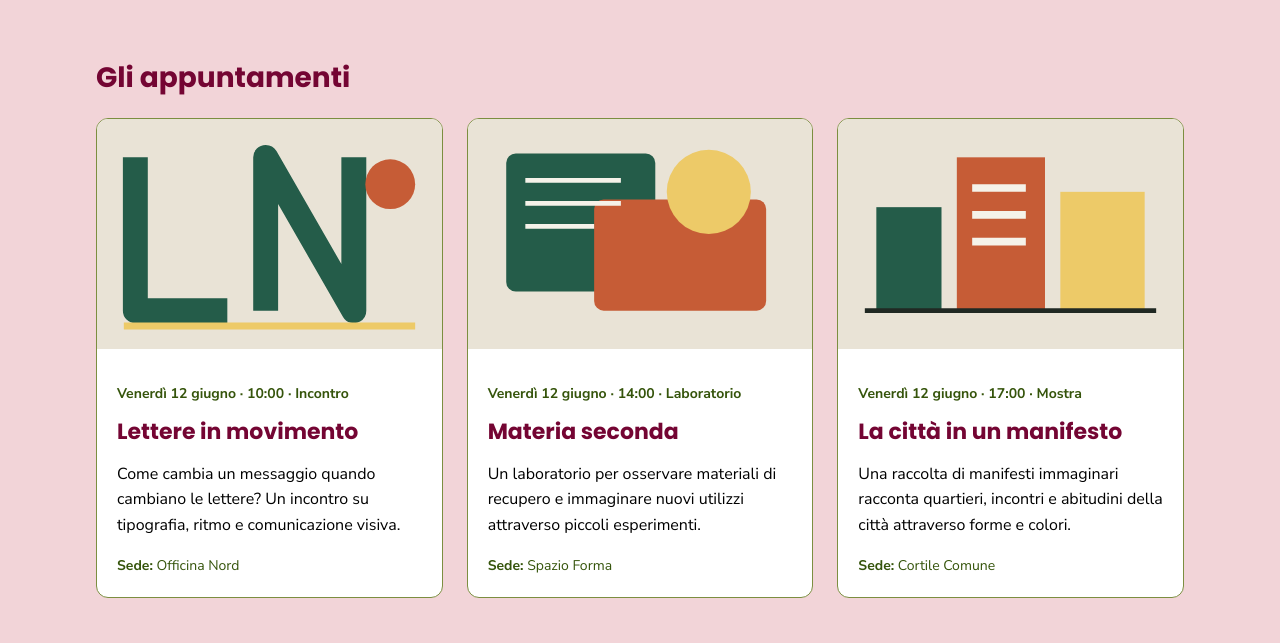
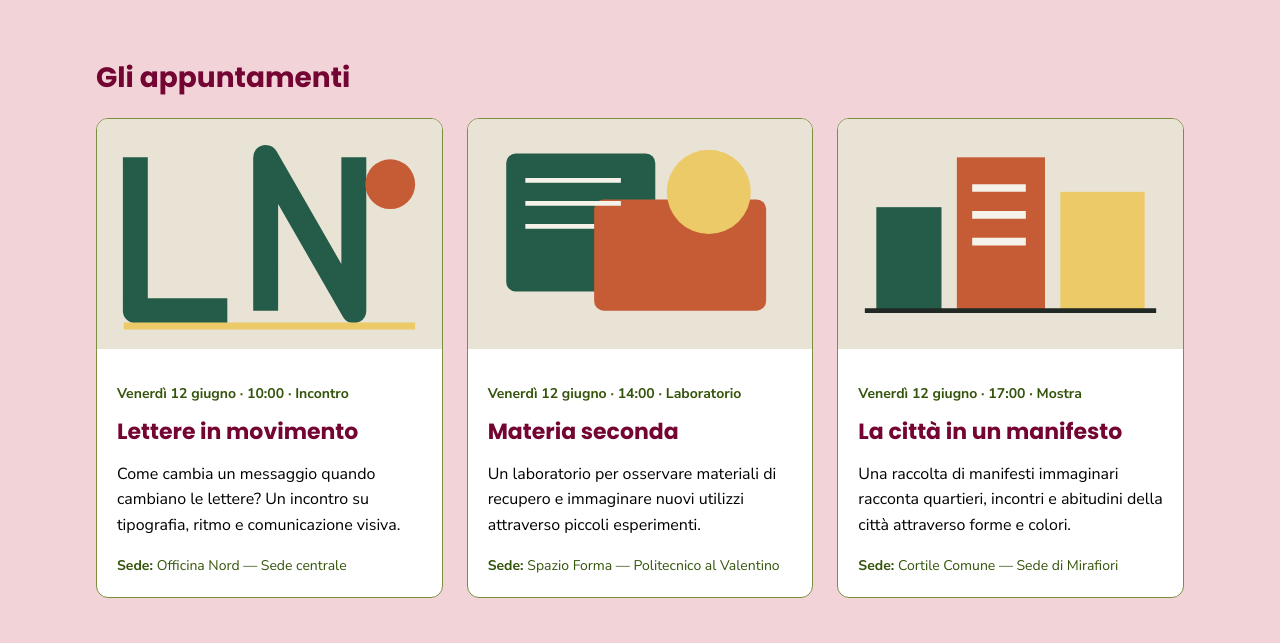
Before and after one commit to degiovanniemma/festival-segnale, a plain HTML site: page programma.html in a window 1280 px wide. Shown: the part 424-1067 px from the top of the page. Drawn offline with Linux system fonts and the light colour scheme.

Commit message:
Add loading status and event grid to programma.html

```diff
--- a/programma.html
+++ b/programma.html
@@ -33,66 +33,106 @@
 
     <section class="content-section" aria-labelledby="titolo-eventi">
       <h2 id="titolo-eventi">Gli appuntamenti</h2>
-      <div class="event-grid">
-        <article class="event-card">
-          <img src="assets/lettere-in-movimento.svg" alt="Lettere geometriche disposte su una griglia" width="900" height="600">
-          <div class="event-body">
-            <p class="event-meta">Venerdì 12 giugno · 10:00 · Incontro</p>
-            <h3>Lettere in movimento</h3>
-            <p>Come cambia un messaggio quando cambiano le lettere? Un incontro su tipografia, ritmo e comunicazione visiva.</p>
-            <p class="event-place"><strong>Sede:</strong> Officina Nord</p>
-          </div>
-        </article>
-        <article class="event-card">
-          <img src="assets/materia-seconda.svg" alt="Forme sovrapposte che richiamano campioni di materiali" width="900" height="600">
-          <div class="event-body">
-            <p class="event-meta">Venerdì 12 giugno · 14:00 · Laboratorio</p>
-            <h3>Materia seconda</h3>
-            <p>Un laboratorio per osservare materiali di recupero e immaginare nuovi utilizzi attraverso piccoli esperimenti.</p>
-            <p class="event-place"><strong>Sede:</strong> Spazio Forma</p>
-          </div>
-        </article>
-                <article class="event-card">
-          <img src="assets/citta-manifesto.svg" alt="Rettangoli colorati compongono una città astratta." width="900" height="600">
-          <div class="event-body">
-            <p class="event-meta">Venerdì 12 giugno · 17:00 · Mostra</p>
-            <h3>La città in un manifesto</h3>
-            <p>Una raccolta di manifesti immaginari racconta quartieri, incontri e abitudini della città attraverso forme e colori.</p>
-            <p class="event-place"><strong>Sede:</strong> Cortile Comune</p>
-          </div>
-        </article>
-        <article class="event-card">
-          <img src="assets/oggetti-dialogo.svg" alt="Due forme geometriche si fronteggiano sopra una linea comune." width="900" height="600">
-          <div class="event-body">
-            <p class="event-meta">Sabato 13 giugno · 10:00 · Incontro</p>
-            <h3>Oggetti in dialogo</h3>
-            <p>Designer e artigiani discutono come nascono gli oggetti quotidiani, tra funzione, cura dei dettagli e possibilità di riparazione.</p>
-            <p class="event-place"><strong>Sede:</strong> Officina Nord</p>
-          </div>
-        </article>
-        <article class="event-card">
-          <img src="assets/mappe-abitare.svg" alt="Un percorso collega tre punti su una mappa geometrica." width="900" height="600">
-          <div class="event-body">
-            <p class="event-meta">Sabato 13 giugno · 14:00 · Laboratorio</p>
-            <h3>Mappe da abitare</h3>
-            <p>Disegniamo una mappa fatta di percorsi, punti di incontro e luoghi da riscoprire, partendo dall'esperienza di chi li attraversa.</p>
-            <p class="event-place"><strong>Sede:</strong> Spazio Forma</p>
-          </div>
-        </article>
-        <article class="event-card">
-          <img src="assets/progettare-insieme.svg" alt="Moduli di colori diversi si incastrano in una composizione comune." width="900" height="600">
-          <div class="event-body">
-            <p class="event-meta">Sabato 13 giugno · 17:00 · Mostra</p>
-            <h3>Progettare insieme</h3>
-            <p>Una selezione di progetti collettivi mostra come idee diverse possano diventare un risultato condiviso.</p>
-            <p class="event-place"><strong>Sede:</strong> Cortile Comune</p>
-          </div>
-        </article>
-
-      </div>
+      <p id="stato-eventi" role="status" aria-live="polite">
+  Caricamento degli eventi…
+</p>
+<div class="event-grid" id="event-grid"></div>
     </section>
   </main>
 
   <footer class="site-footer"><div class="container"><p>Segnale · Progetto didattico · Festival immaginario</p></div></footer>
+<script>
+  const griglia = document.getElementById("event-grid");
+  const stato = document.getElementById("stato-eventi");
+
+  function creaElemento(tag, classe, testo) {
+    const elemento = document.createElement(tag);
+    if (classe) elemento.className = classe;
+    if (testo !== undefined) elemento.textContent = testo;
+    return elemento;
+  }
+
+  function formattaData(data) {
+    const [anno, mese, giorno] = data.split("-").map(Number);
+    const dataFormattata = new Intl.DateTimeFormat("it-IT", {
+      weekday: "long",
+      day: "numeric",
+      month: "long",
+      timeZone: "UTC"
+    }).format(new Date(Date.UTC(anno, mese - 1, giorno)));
+
+    return dataFormattata.charAt(0).toLocaleUpperCase("it-IT") +
+      dataFormattata.slice(1);
+  }
+
+  async function caricaDati() {
+    try {
+      const [rispostaEventi, rispostaSedi] = await Promise.all([
+        fetch("dati/eventi.json"),
+        fetch("dati/sedi.json")
+      ]);
+
+      if (!rispostaEventi.ok || !rispostaSedi.ok) {
+        throw new Error("Non è stato possibile leggere i file JSON.");
+      }
+
+      const [eventi, sedi] = await Promise.all([
+        rispostaEventi.json(),
+        rispostaSedi.json()
+      ]);
+
+      if (!Array.isArray(eventi) || !Array.isArray(sedi)) {
+        throw new Error("Il formato dei file JSON non è valido.");
+      }
+
+      if (eventi.length === 0) {
+        stato.textContent = "Al momento non ci sono eventi.";
+        return;
+      }
+
+      const sediPerId = new Map(sedi.map(sede => [sede.id, sede]));
+
+      eventi.forEach(evento => {
+        const scheda = creaElemento("article", "event-card");
+
+        const immagine = document.createElement("img");
+        immagine.src = evento.immagine;
+        immagine.alt = evento.immagine_alt || "";
+        immagine.width = 900;
+        immagine.height = 600;
+
+        const corpo = creaElemento("div", "event-body");
+        const meta = creaElemento(
+          "p",
+          "event-meta",
+          `${formattaData(evento.data)} · ${evento.orario} · ${evento.categoria}`
+        );
+        const titolo = creaElemento("h3", "", evento.titolo);
+        const descrizione = creaElemento("p", "", evento.descrizione);
+
+        const luogo = creaElemento("p", "event-place");
+        const etichetta = creaElemento("strong", "", "Sede: ");
+        const sede = sediPerId.get(evento.sede_id);
+        luogo.append(
+          etichetta,
+          document.createTextNode(sede ? sede.nome : "Sede da definire")
+        );
+
+        corpo.append(meta, titolo, descrizione, luogo);
+        scheda.append(immagine, corpo);
+        griglia.append(scheda);
+      });
+
+      stato.textContent = "";
+    } catch (errore) {
+      console.error("Errore nel caricamento degli eventi:", errore);
+      stato.textContent =
+        "Non è stato possibile caricare gli eventi. Controlla i file e riprova.";
+    }
+  }
+
+  caricaDati();
+</script>
+
 </body>
 </html>
```
